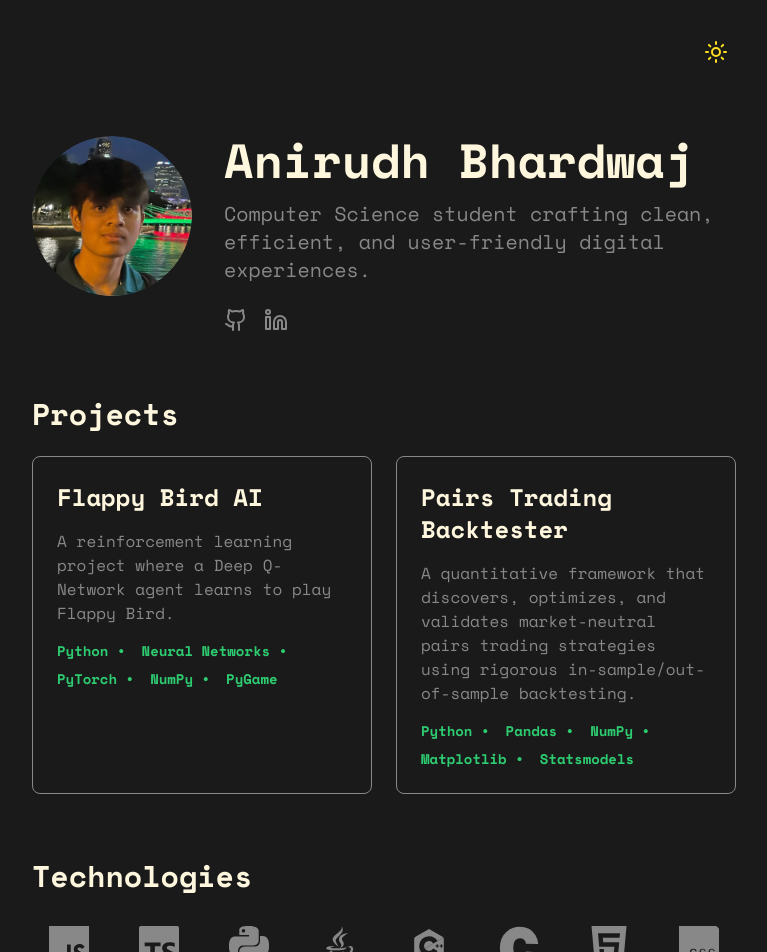
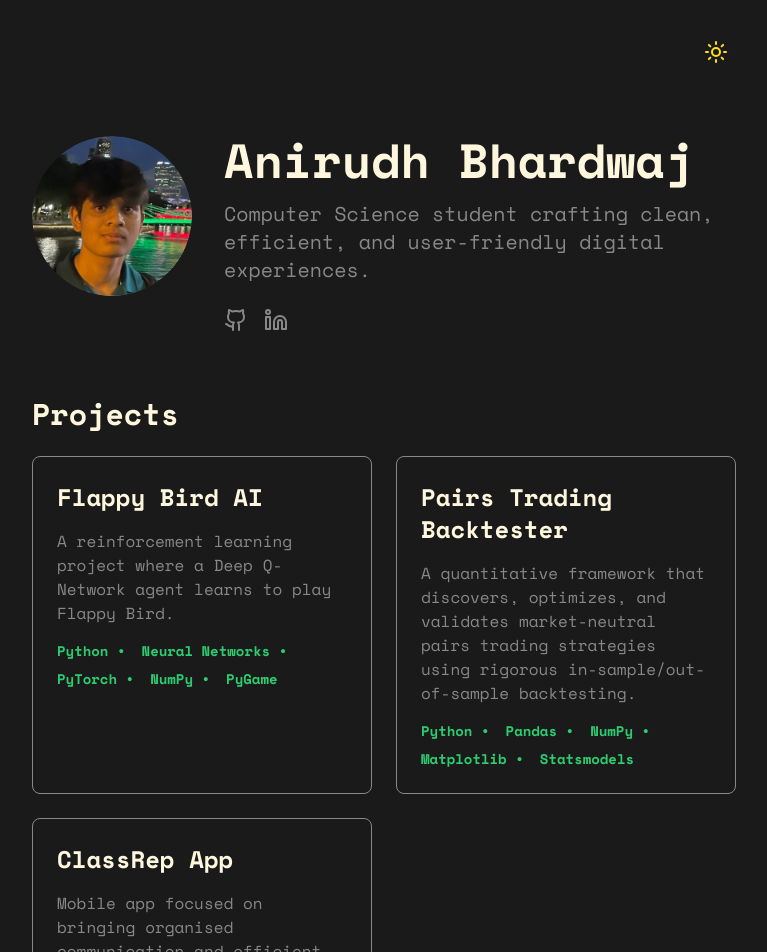
Before and after one commit to anirudh242/anirudh242.github.io, a Next.js app: page / in a window 1280 px wide. Shown: the top 952 px of the page, without its empty margins (256-1023 px from the left). Built offline with nearby package versions, Linux system fonts and the light colour scheme.

Commit message:
added one more project

```diff
--- a/components/sections/ProjectSection.tsx
+++ b/components/sections/ProjectSection.tsx
@@ -17,6 +17,21 @@ export default function ProjectSection() {
           tags={['Python', 'Pandas', 'NumPy', 'Matplotlib', 'Statsmodels']}
           href="https://github.com/anirudh242/Pairs-Trading-Backtester"
         />
+        <ProjectCard
+          title="ClassRep App"
+          description="Mobile app focused on bringing organised communication and efficient homework submission to my university's classrooms."
+          tags={[
+            'Typescript',
+            'Mobile App Development',
+            'Serverless',
+            'React Native',
+            'TailwindCSS',
+            'Supabase',
+            'PostgreSQL',
+            'Edge Functions',
+          ]}
+          href="https://github.com/anirudh242/ClassRep"
+        />
       </div>
     </section>
   );
```
